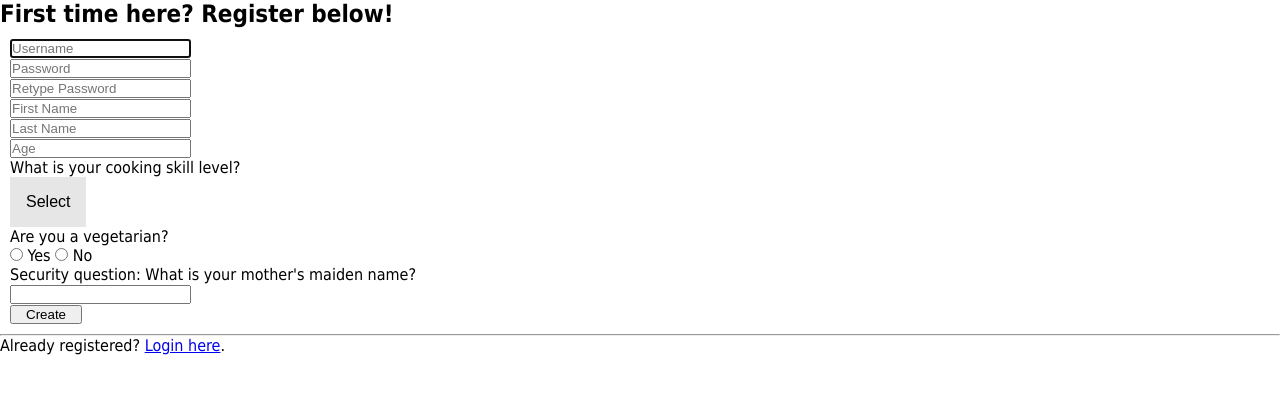
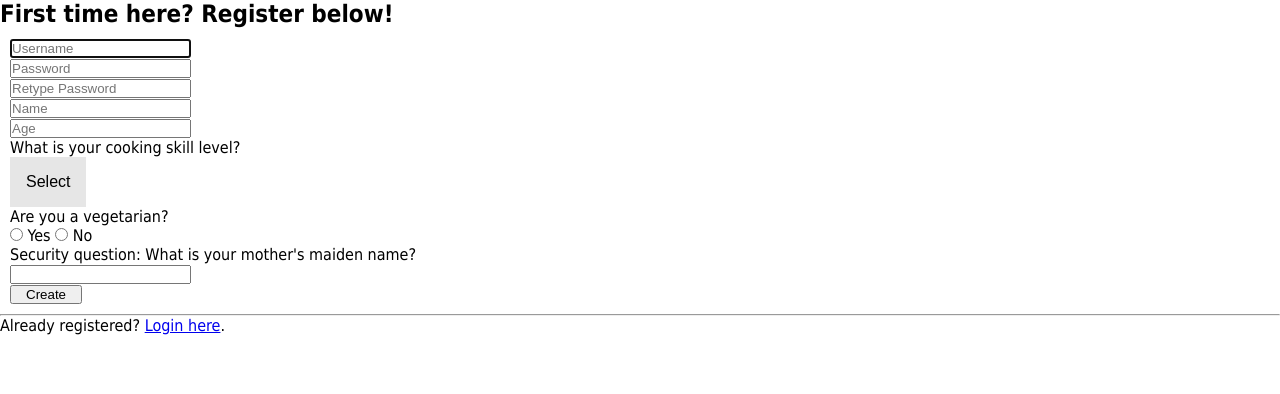
Before and after one commit to connor-passe/CS316, a Flask app: page /signup/ in a window 1280 px wide. Shown: the part 39-433 px from the top of the page. Run offline with Flask 2, Linux system fonts and the light colour scheme; some libraries are stand-ins or nearby versions.

Commit message:
Single name field instead of first and last

```diff
--- a/templates/index.html
+++ b/templates/index.html
@@ -15,8 +15,7 @@
             {{ displayField(form.confirm_pswd, 'Retype Password') }}
         </div>
         <div class="name">
-            {{ displayField(form.first_name, 'First Name') }}
-            {{ displayField(form.last_name, 'Last Name') }}
+            {{ displayField(form.name, 'Name') }}
         </div>
         <div class="age">
             {{ displayField(form.age, 'Age') }}
--- a/wtform_fields.py
+++ b/wtform_fields.py
@@ -28,8 +28,7 @@ class RegistrationForm(FlaskForm):
     username = StringField('username', validators=[InputRequired(message="Username required"), Length(min=4, max=25, message="Username must be between 4 and 25 characters")])
     password = PasswordField('password', validators=[InputRequired(message="Password required"), Length(min=4, max=25, message="Password must be between 4 and 25 characters")])
     confirm_pswd = PasswordField('confirm_pswd', validators=[InputRequired(message="Password required"), EqualTo('password', message="Passwords must match")])
-    first_name = StringField('first_name', validators=[InputRequired(message="Name required")])
-    last_name = StringField('first_name', validators=[InputRequired(message="Name required")])
+    name = StringField('name', validators=[InputRequired(message="Name required")])
     age = StringField('age')
     sec_question = PasswordField('sec_question', validators=[InputRequired(message="Answer to security questions required")])
 
```
